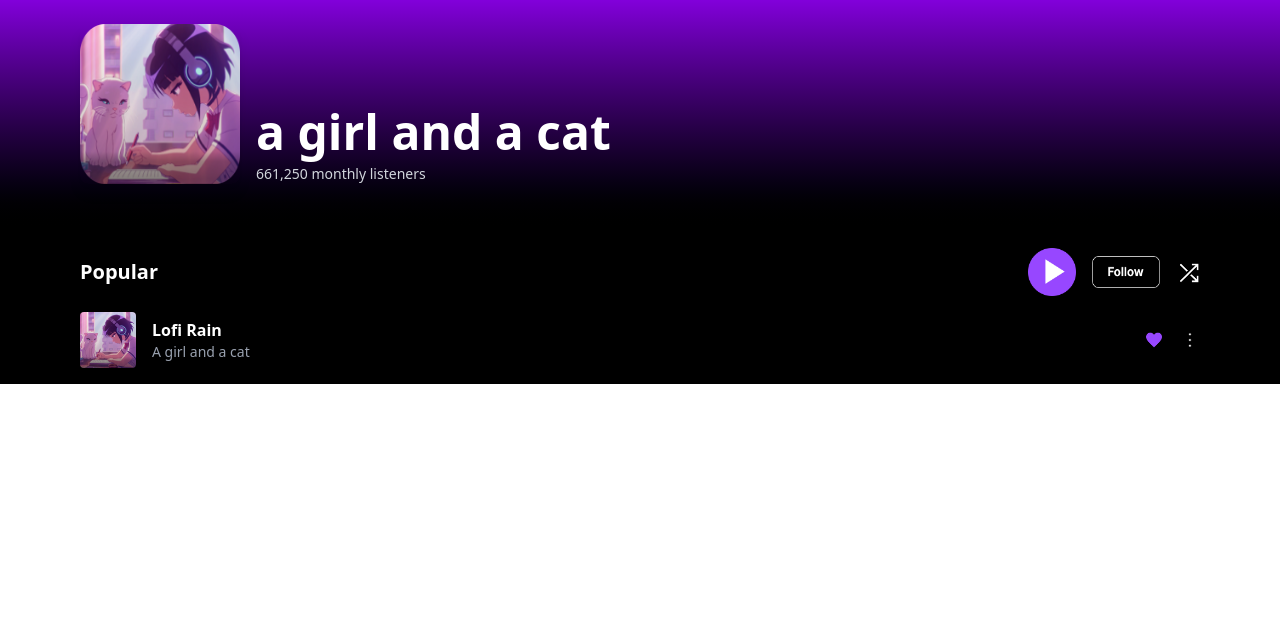
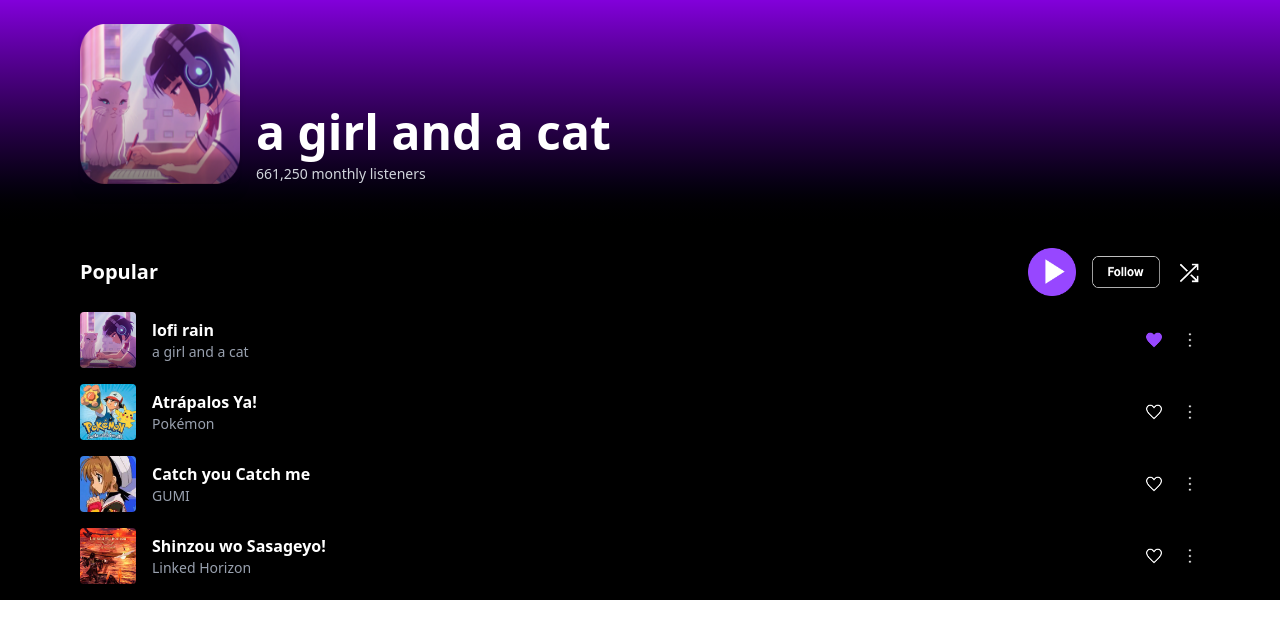
Before and after one commit to luisgarcia22/MusicApp, a React (Vite) app: page / in a window 1280 px wide. Shown: the top 638 px of the page. Built offline with nearby package versions, Linux system fonts and the light colour scheme.

Commit message:
feat7 created TrackList component and tracks data. Closes #9

```diff
--- a/src/App.jsx
+++ b/src/App.jsx
@@ -1,7 +1,7 @@
 import CurrentSong from './components/CurrentSong';
 import ActionButtons from './components/ActionButtons';
-import TrackItem from './components/TrackItem';
-
+import TrackList from './components/TrackList';
+import { tracks } from './data/tracks';
 
 const App = () => {
   return (
@@ -9,7 +9,7 @@
       <CurrentSong />
       <div className="max-w-6xl mx-auto px-4 py-4">
         <ActionButtons />
-        <TrackItem />
+        <TrackList tracks={tracks} />
       </div>
     </div>
   );
--- a/src/components/TrackItem.jsx
+++ b/src/components/TrackItem.jsx
@@ -1,16 +1,14 @@
-import trackImage from '../assets/image_list_1.png';
-import heartIcon from '../assets/favorite.png';
 import moreIcon from '../assets/see-more.png';
 
-export default function TrackItem() {
+export default function TrackItem({ track }) {
   return (
     <div className="flex items-center gap-4">
-      <img src={trackImage} className="w-14 h-14 rounded" alt="Track" />
+      <img src={track.image} className="w-14 h-14 rounded" alt="Track" />
       <div className="flex-1">
-        <p className="font-semibold">Lofi Rain</p>
-        <p className="text-sm text-gray-400">A girl and a cat</p>
+        <p className="font-semibold">{track.title}</p>
+        <p className="text-sm text-gray-400">{track.artist}</p>
       </div>
-      <img src={heartIcon} alt="Like" className="w-5 h-5 cursor-pointer" />
+      <img src={track.like_button} alt="Like" className="w-5 h-5 cursor-pointer" />
       <img src={moreIcon} alt="More" className="w-5 h-5 cursor-pointer" />
     </div>
   );
--- /dev/null
+++ b/src/components/TrackList.jsx
@@ -0,0 +1,11 @@
+import TrackItem from './TrackItem';
+
+export default function TrackList({ tracks }) {
+  return (
+    <div className="flex flex-col gap-4 mt-4">
+      {tracks.map((track, idx) => (
+        <TrackItem key={idx} track={track} />
+      ))}
+    </div>
+  );
+}
--- /dev/null
+++ b/src/data/tracks.js
@@ -0,0 +1,12 @@
+import favorite from '../assets/favorite.png';
+import favorite_line from '../assets/favorite_line.png';
+import image1 from '../assets/image_list_1.png';
+import image2 from '../assets/image_list_2.png';
+import image3 from '../assets/image list_3.png';
+import image4 from '../assets/image_list_4.png';
+export const tracks = [
+  { image: image1,title: 'lofi rain', artist: 'a girl and a cat',like_button: favorite},
+  { image: image2,title: 'Atrápalos Ya!', artist: 'Pokémon',like_button:favorite_line },
+  { image: image3,title: 'Catch you Catch me', artist: 'GUMI',like_button:favorite_line},
+  { image: image4,title: 'Shinzou wo Sasageyo!', artist: 'Linked Horizon',like_button:favorite_line},
+];
```
